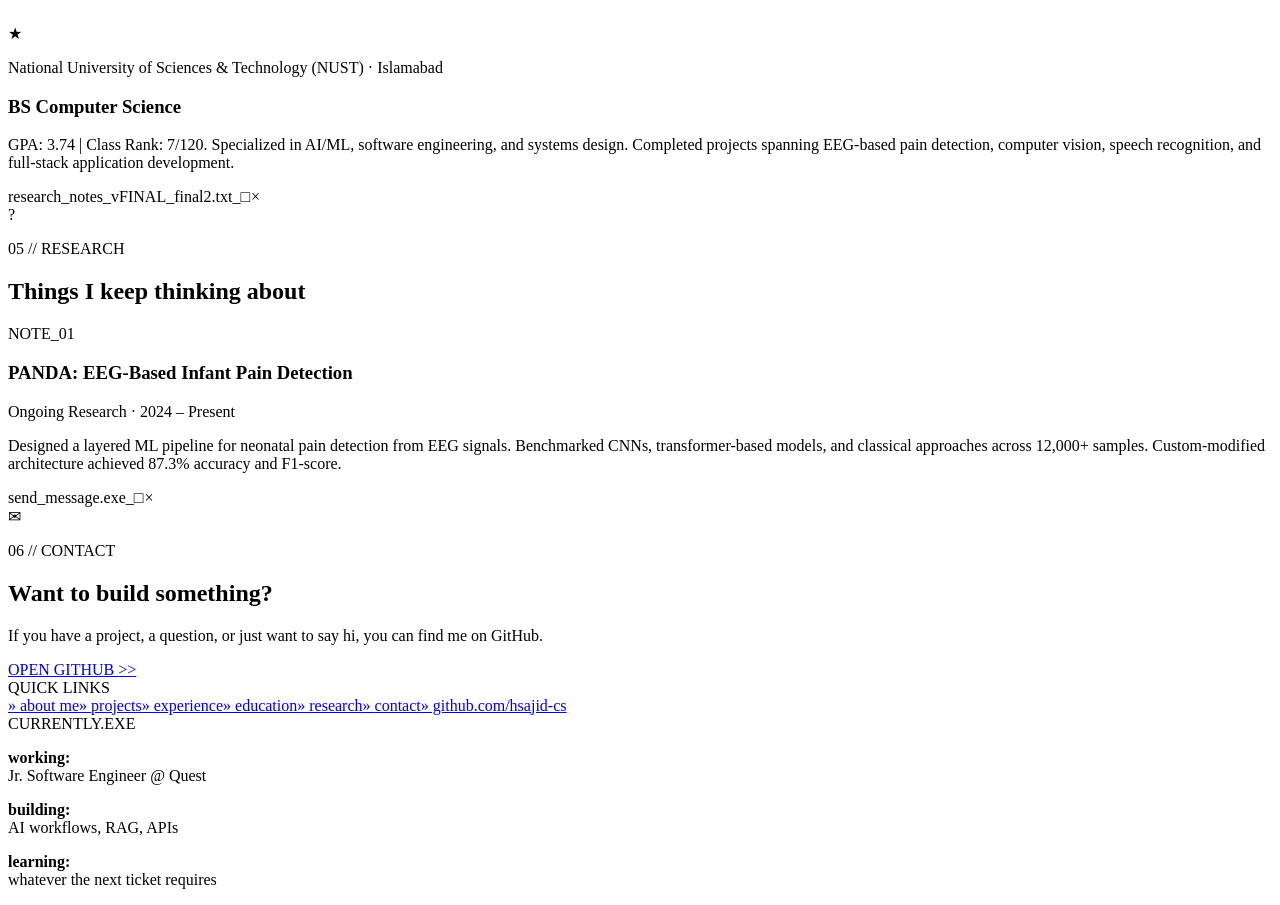
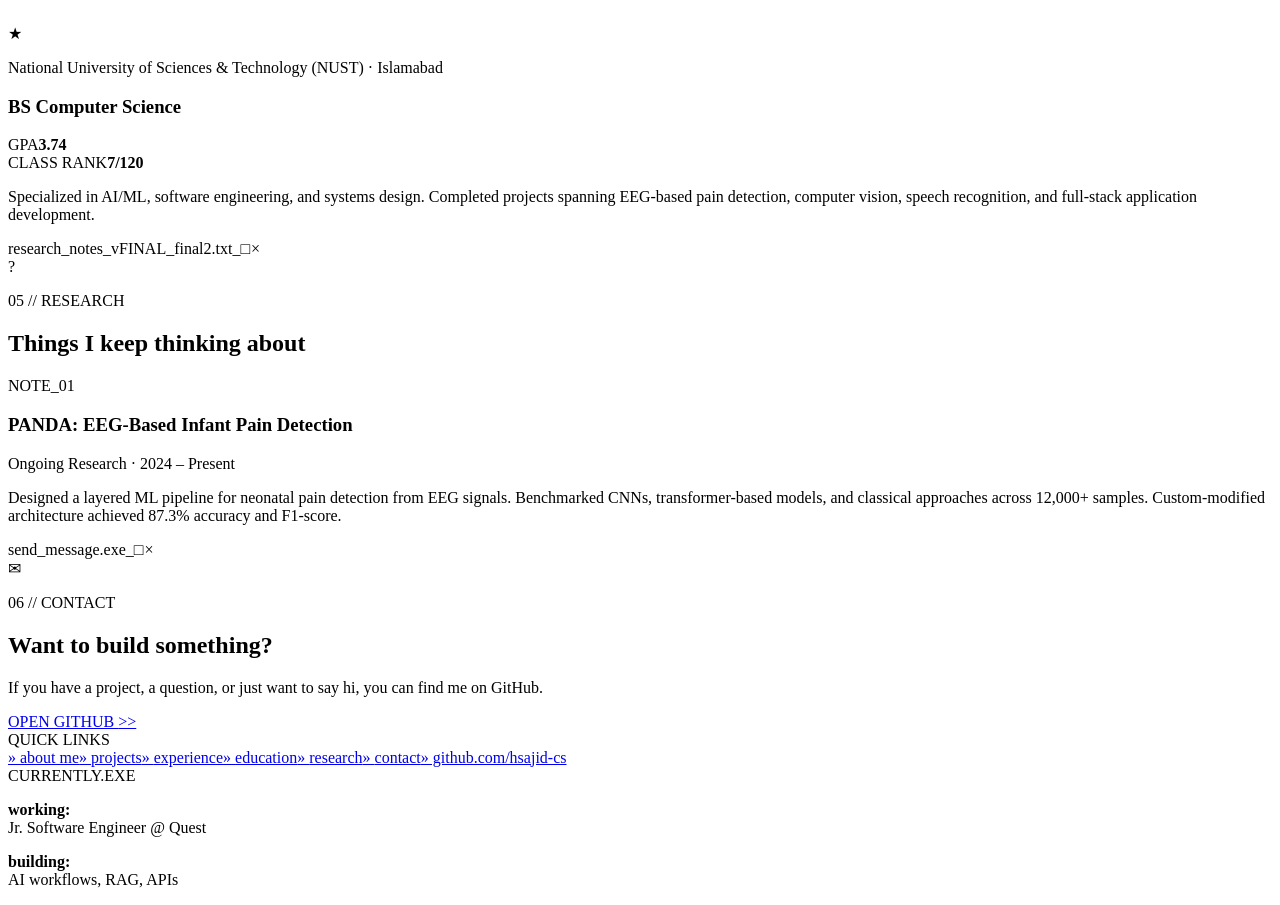
Before and after one commit to hsajid-cs/hira-dev, a React (Vite) app: page / in a window 1280 px wide. Shown: the part 4221-5126 px from the top of the page. Built offline with nearby package versions, Linux system fonts and the light colour scheme; the HTML template or start-up script is replaced by a standard one.

Commit message:
Store GPA and class rank as structured education details

```diff
--- a/src/data/portfolioData.js
+++ b/src/data/portfolioData.js
@@ -107,7 +107,9 @@ export const experienceData = {
     {
       title: 'BS Computer Science',
       meta: 'National University of Sciences & Technology (NUST) · Islamabad',
-      body: 'GPA: 3.74 | Class Rank: 7/120. Specialized in AI/ML, software engineering, and systems design. Completed projects spanning EEG-based pain detection, computer vision, speech recognition, and full-stack application development.'
+      gpa: '3.74',
+      classRank: '7/120',
+      body: 'Specialized in AI/ML, software engineering, and systems design. Completed projects spanning EEG-based pain detection, computer vision, speech recognition, and full-stack application development.'
     }
   ]
 };
```
